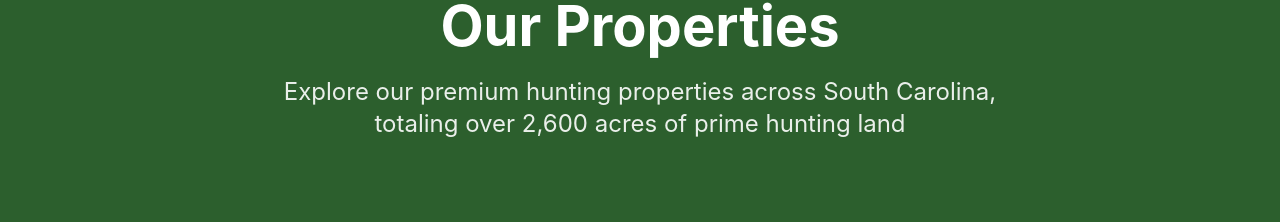
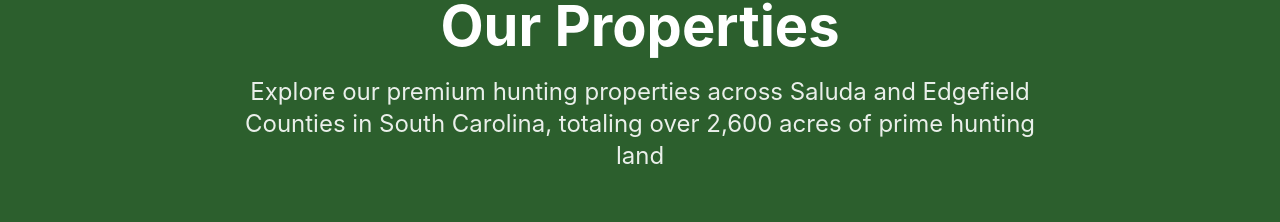
Before and after one commit to evilbeliver/specBB, a Next.js app: page /properties in a window 1280 px wide. Shown: the part 193-415 px from the top of the page. Built offline with nearby package versions, Linux system fonts and the light colour scheme.

Commit message:
updated content on properties page

```diff
--- a/src/pages/properties.tsx
+++ b/src/pages/properties.tsx
@@ -151,7 +151,8 @@ export default function Properties() {
                 opacity: 0.9,
               }}
             >
-              Explore our premium hunting properties across South Carolina, totaling over 2,600 acres of prime hunting land
+              Explore our premium hunting properties across Saluda and Edgefield Counties in South Carolina, totaling over 2,600 acres of prime hunting land
+
             </Typography>
           </Container>
         </Box>
```
